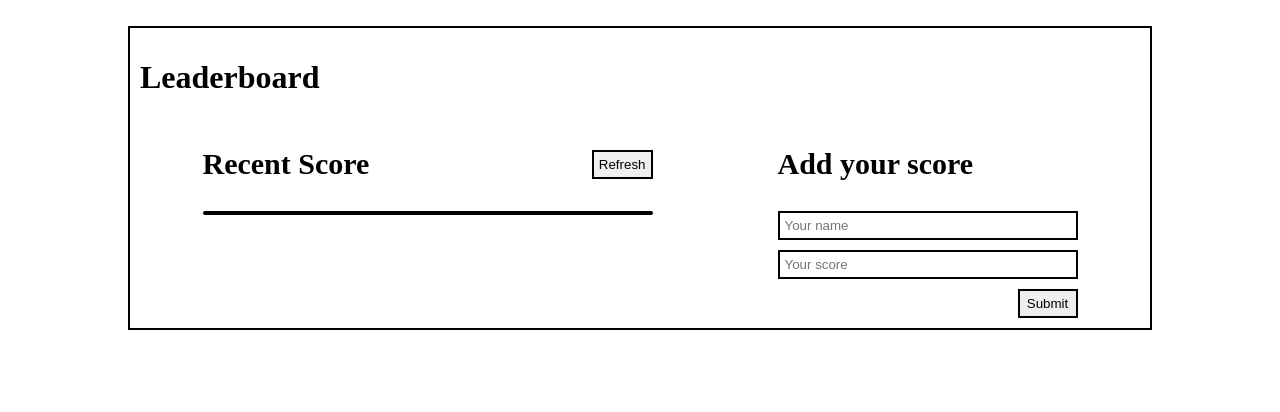
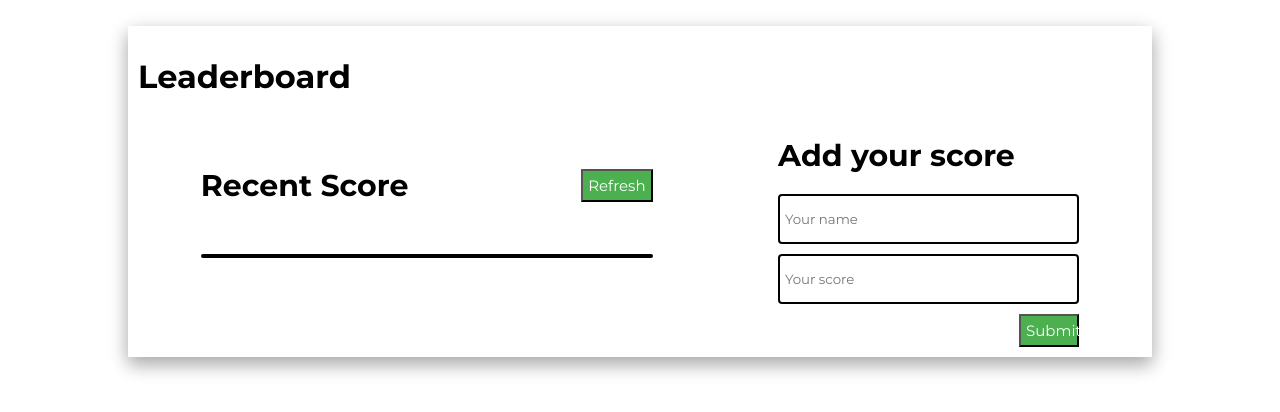
Before and after one commit to mirwaisfarahi/Leaderboard-application, a website built with webpack: page src/index.html in a window 1280 px wide. Built offline with nearby package versions, Linux system fonts and the light colour scheme; no server answers.

Commit message:
Edit style.css File

```diff
--- a/src/style.css
+++ b/src/style.css
@@ -1,5 +1,8 @@
+@import url('https://fonts.googleapis.com/css?family=Montserrat:400,600,700&display=swap');
+
 * {
   box-sizing: border-box;
+  font-family: 'Montserrat', sans-serif;
 }
 
 body {
@@ -7,7 +10,7 @@ body {
   width: 80%;
   padding: 10px;
   margin-top: 2%;
-  border: 2px solid #000;
+  box-shadow: 0 8px 16px 0 rgba(0, 0, 0, 0.2), 0 6px 20px 0 rgba(0, 0, 0, 0.19);
 }
 
 h1 {
@@ -19,9 +22,28 @@ h3 {
   font-size: 30px;
 }
 
+input[type=text] {
+  width: 100%;
+  padding: 12px;
+  border: 1px solid #ccc;
+  border-radius: 4px;
+  resize: vertical;
+  height: 50px;
+}
+
+input[type=text]:focus {
+  border: 3px solid #555;
+}
+
+header {
+  margin: 20px 0;
+}
+
 #container {
   display: flex;
   justify-content: space-around;
+  width: 100%;
+  height: 100%;
 }
 
 #list-score {
@@ -32,11 +54,14 @@ h3 {
   display: flex;
   justify-content: space-between;
   align-items: center;
+  margin: 20px 0;
 }
 
 #list-header > button {
   padding: 5px;
-  border: 2px solid #000;
+  background-color: #4caf50;
+  color: #fff;
+  font-size: 15px;
 }
 
 #list {
@@ -49,6 +74,7 @@ h3 {
 #list > li {
   list-style: none;
   padding: 2px;
+  color: #444;
 }
 
 #list > li:nth-child(even) {
@@ -59,6 +85,10 @@ h3 {
   width: 30%;
   display: flex;
   flex-direction: column;
+}
+
+#add-score > h3 {
+  margin: 20px 0;
 }
 
 #form {
@@ -77,5 +107,7 @@ h3 {
   padding: 5px;
   margin: auto;
   margin-right: 0;
-  border: 2px solid #000;
+  background-color: #4caf50;
+  color: #fff;
+  font-size: 15px;
 }
```
